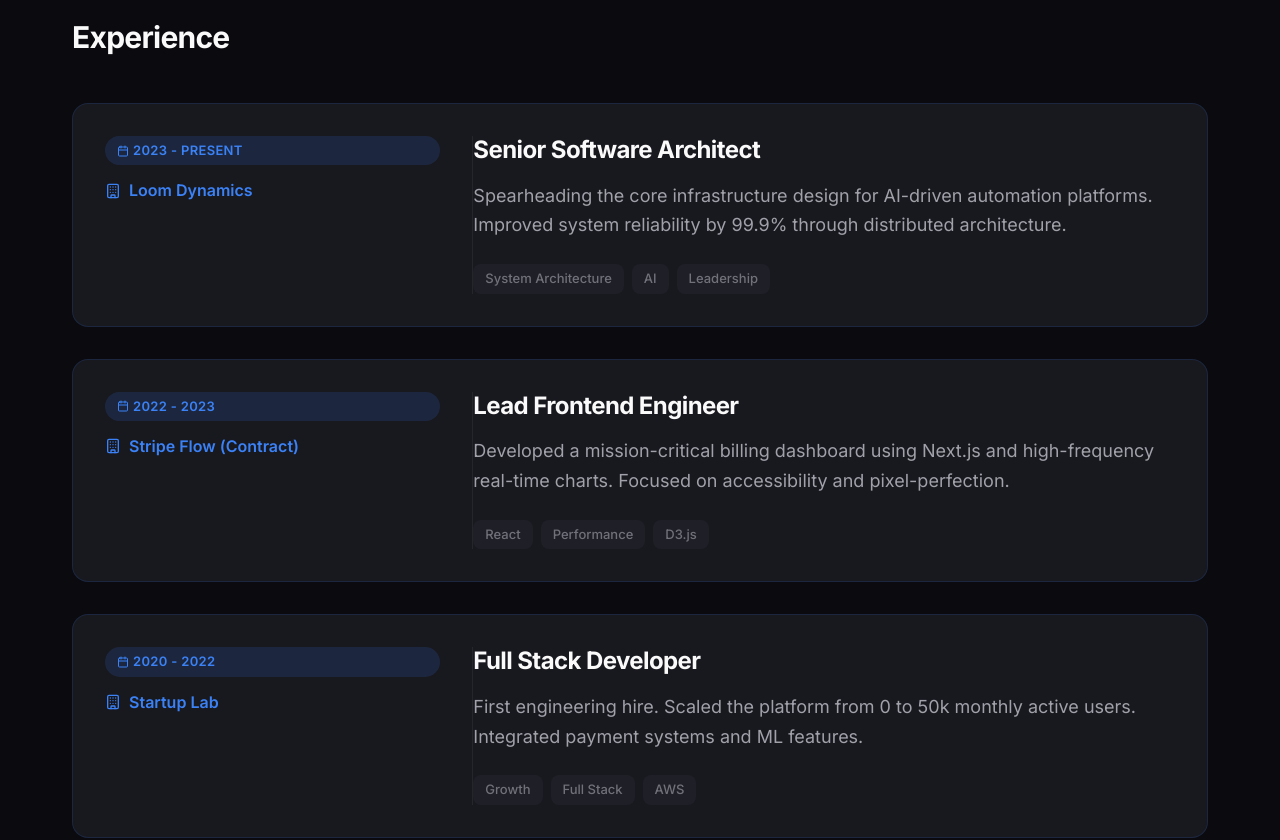
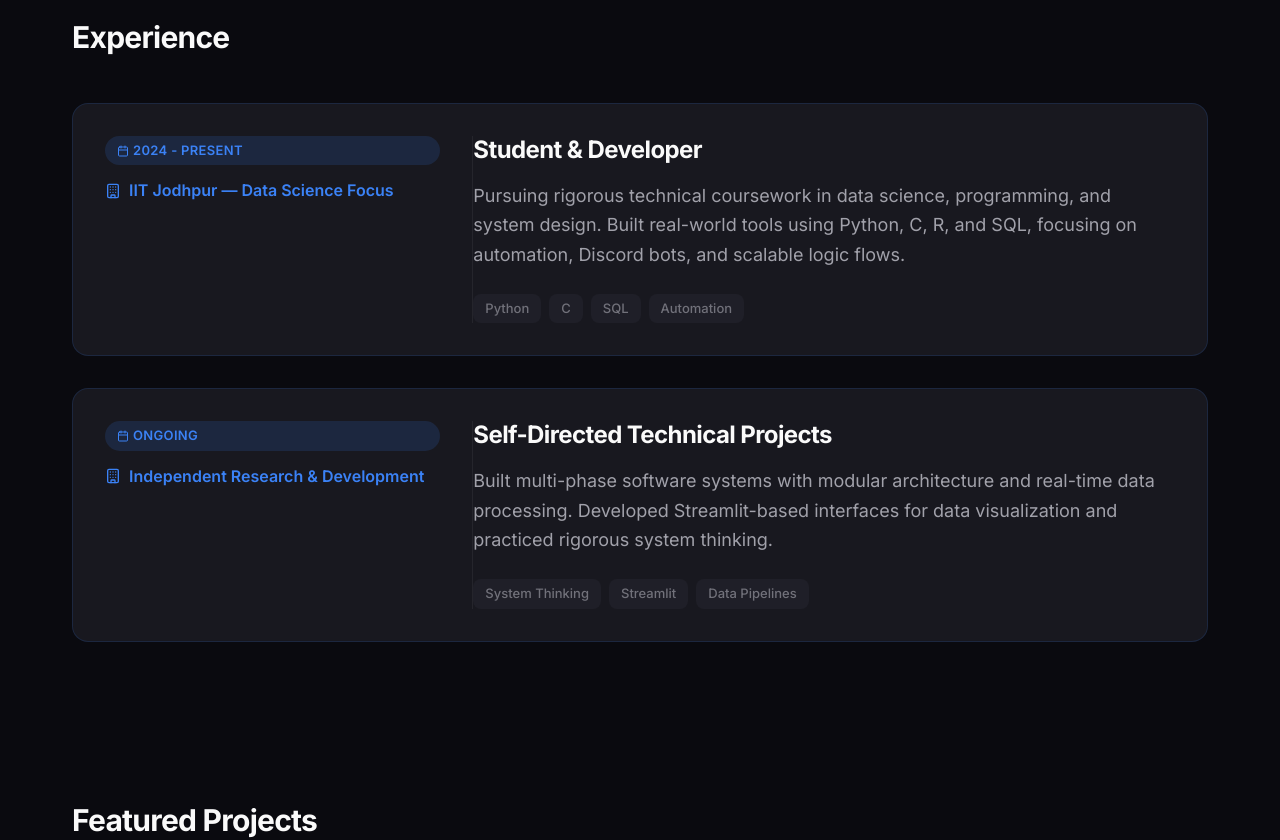
Before and after one commit to vyassoham/myweb, a Next.js app: page / in a window 1280 px wide. Shown: the part 1220-2060 px from the top of the page. Built offline with nearby package versions, Linux system fonts and the light colour scheme; no server answers.

Commit message:
UPDATE: Experience section with IIT Jodhpur and self-directed projects

```diff
--- a/app/components/Content.tsx
+++ b/app/components/Content.tsx
@@ -4,25 +4,18 @@ import { Calendar, Building, ArrowUpRight } from "lucide-react";
 
 const EXPERIENCES = [
     {
-        role: "Senior Software Architect",
-        company: "Loom Dynamics",
-        period: "2023 - Present",
-        description: "Spearheading the core infrastructure design for AI-driven automation platforms. Improved system reliability by 99.9% through distributed architecture.",
-        tags: ["System Architecture", "AI", "Leadership"]
+        role: "Student & Developer",
+        company: "IIT Jodhpur — Data Science Focus",
+        period: "2024 - Present",
+        description: "Pursuing rigorous technical coursework in data science, programming, and system design. Built real-world tools using Python, C, R, and SQL, focusing on automation, Discord bots, and scalable logic flows.",
+        tags: ["Python", "C", "SQL", "Automation"]
     },
     {
-        role: "Lead Frontend Engineer",
-        company: "Stripe Flow (Contract)",
-        period: "2022 - 2023",
-        description: "Developed a mission-critical billing dashboard using Next.js and high-frequency real-time charts. Focused on accessibility and pixel-perfection.",
-        tags: ["React", "Performance", "D3.js"]
-    },
-    {
-        role: "Full Stack Developer",
-        company: "Startup Lab",
-        period: "2020 - 2022",
-        description: "First engineering hire. Scaled the platform from 0 to 50k monthly active users. Integrated payment systems and ML features.",
-        tags: ["Growth", "Full Stack", "AWS"]
+        role: "Self-Directed Technical Projects",
+        company: "Independent Research & Development",
+        period: "Ongoing",
+        description: "Built multi-phase software systems with modular architecture and real-time data processing. Developed Streamlit-based interfaces for data visualization and practiced rigorous system thinking.",
+        tags: ["System Thinking", "Streamlit", "Data Pipelines"]
     }
 ];
 
```
